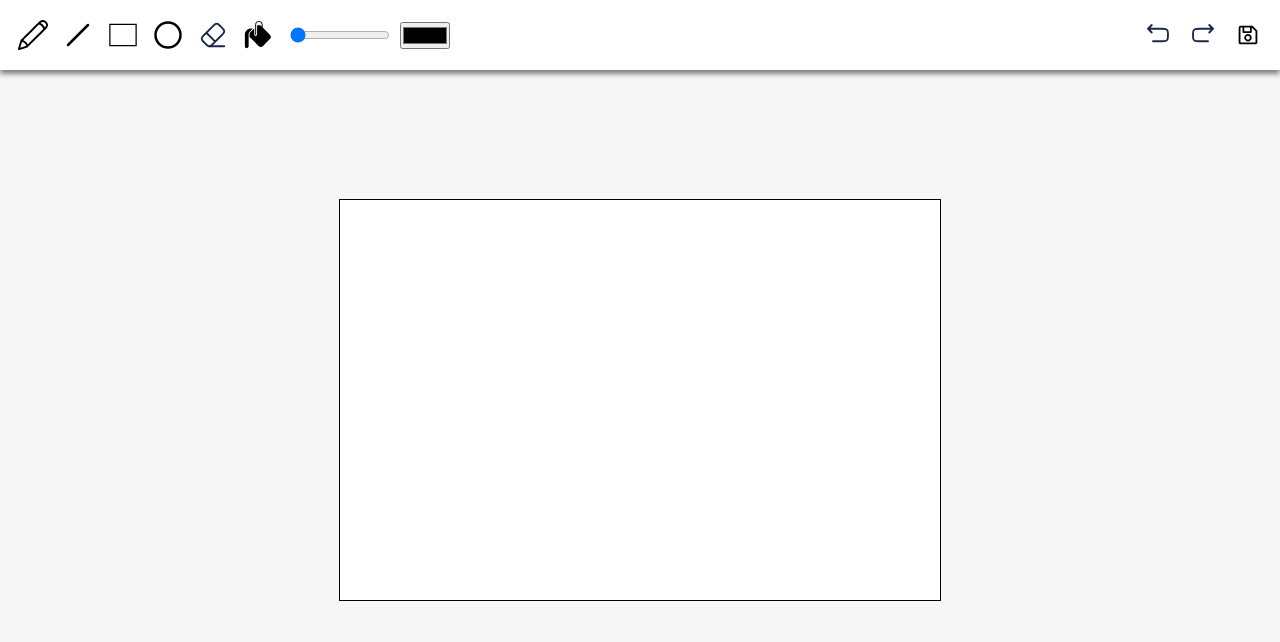
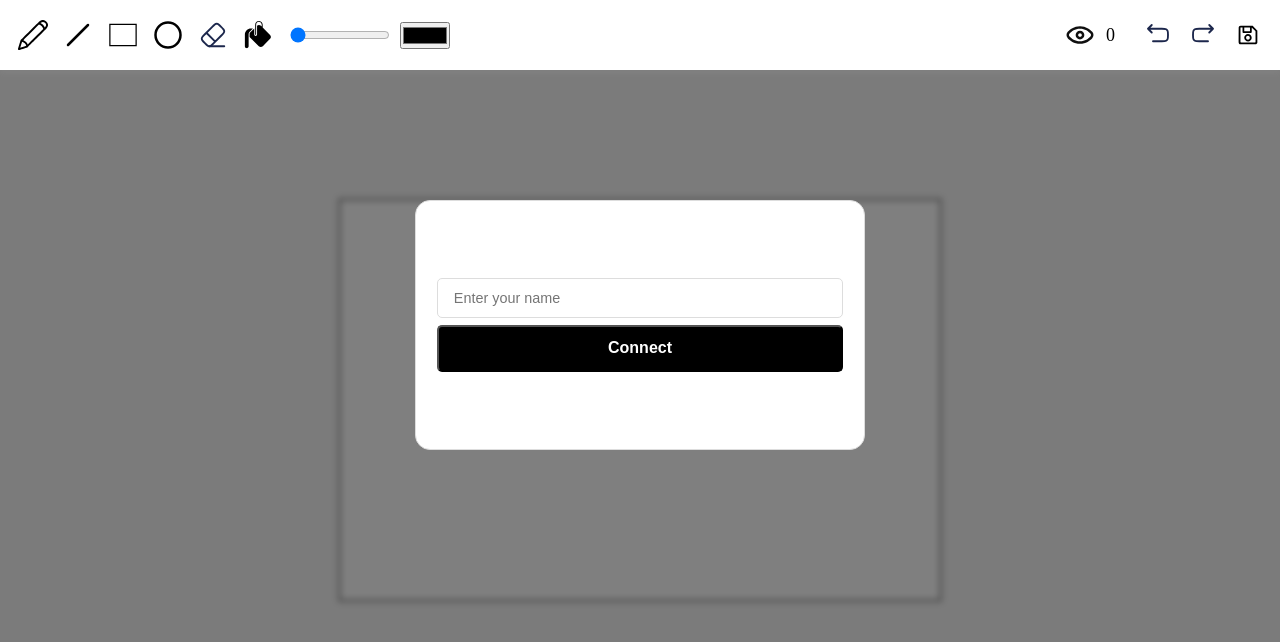
Before and after one commit to OlAndrey/React-Paint, a React (Create React App) app in the folder client/: page /f189751ed818 in a window 1280 px wide. Shown: the top 642 px of the page. Built offline with nearby package versions, Linux system fonts and the light colour scheme.

Commit message:
chore(client): added websocket connection

```diff
--- a/client/package.json
+++ b/client/package.json
@@ -15,7 +15,9 @@
     "react": "^18.2.0",
     "react-dom": "^18.2.0",
     "react-redux": "^8.1.1",
+    "react-router-dom": "^6.14.2",
     "react-scripts": "5.0.1",
+    "react-toastify": "^9.1.3",
     "typescript": "^4.9.5",
     "web-vitals": "^2.1.4"
   },
--- a/client/src/App.tsx
+++ b/client/src/App.tsx
@@ -1,7 +1,8 @@
+import { useState } from "react"
 import "./styles/app.css"
 import Canvas from './components/Canvas'
 import ToolBar from './components/Toolbar'
-import { useState } from "react"
+import Auth from "./components/Auth"
 
 function App() {
   const [canvas, setCanvas] = useState<HTMLCanvasElement | null>(null)
@@ -9,6 +10,7 @@ function App() {
   return (
     <div className="app">
       <ToolBar canvas={canvas} />
+      <Auth />
       <Canvas setCanvas={setCanvas} />
     </div>
   )
--- /dev/null
+++ b/client/src/components/Auth.tsx
@@ -0,0 +1,91 @@
+import { MutableRefObject, useRef, useState } from 'react'
+import { useParams } from 'react-router-dom'
+import { Slide, ToastContainer, toast } from 'react-toastify'
+import 'react-toastify/dist/ReactToastify.css'
+import '../styles/modal.css'
+import { useAppDispatch } from '../hooks/redux'
+import { setCanvasUsers, setUserName } from '../store/reducers/canvasSlice'
+
+const Auth = () => {
+  const inputRef = useRef() as MutableRefObject<HTMLInputElement>
+  const [showModal, setShowModal] = useState(true)
+  const dispatch = useAppDispatch()
+  let { id } = useParams()
+
+  const infoRoom = (params: any, isNewUser: boolean) => {
+    const toastOpnions = {
+      position: toast.POSITION.BOTTOM_RIGHT,
+      autoClose: 3000,
+      hideProgressBar: false,
+      transition: Slide
+    }
+    dispatch(setCanvasUsers(params.clients))
+
+    if (isNewUser) {
+      const message = 'User ' + params.userName + ' joined the canvas'
+      toast.success(message, toastOpnions)
+    } else {
+      const message = 'User ' + params.userName + ' left the canvas!'
+      toast.warn(message, toastOpnions)
+    }
+  }
+
+  const connect = () => {
+    if (inputRef.current.value.trim()) {
+      const ws = new WebSocket('ws://localhost:5000')
+      ws.onopen = function () {
+        const obj = {
+          type: 'connect',
+          params: { room: id, id: Date.now(), name: inputRef.current.value }
+        }
+        ws.send(JSON.stringify(obj))
+      }
+
+      ws.onmessage = function (event) {
+        const obj = JSON.parse(event.data)
+        const type = obj.type
+        const params = obj.params
+        console.log(obj)
+        switch (type) {
+          case 'info-room':
+            dispatch(setCanvasUsers(params.clients))
+            dispatch(setUserName(inputRef.current.value))
+            setShowModal(false)
+            break
+
+          case 'info-connect':
+            infoRoom(params, true)
+            break
+
+          case 'info-leave':
+            infoRoom(params, false)
+            break
+
+          default:
+            console.warn(`Type: ${type} unknown`)
+            break
+        }
+      }
+
+      window.addEventListener('beforeunload', () => {
+        ws.send('{ "type": "leave" }')
+      })
+    }
+  }
+
+  return (
+    <>
+      <section className={'modal ' + (showModal ? '' : 'hidden')}>
+        <input type="text" ref={inputRef} placeholder="Enter your name" />
+        <button className="btn" onClick={() => connect()}>
+          Connect
+        </button>
+      </section>
+
+      <div className={'overlay' + (showModal ? '' : 'hidden')}></div>
+      <ToastContainer limit={2} />
+    </>
+  )
+}
+
+export default Auth
--- a/client/src/components/Toolbar.tsx
+++ b/client/src/components/Toolbar.tsx
@@ -11,7 +11,7 @@ type ToolBarPropsType = {
 }
 
 const ToolBar: React.FC<ToolBarPropsType> = ({ canvas }) => {
-  const { redoList, undoList } = useAppSelector((state) => state.canvasState)
+  const { canvasUsers, redoList, undoList } = useAppSelector((state) => state.canvasState)
   const { toolName, toolColor, toolLineWidth } = useAppSelector((state) => state.toolState)
   const tool = useTool(canvas, toolName)
   const dispatch = useAppDispatch()
@@ -58,15 +58,19 @@ const ToolBar: React.FC<ToolBarPropsType> = ({ canvas }) => {
         }}
       />
 
+      <div className="toolbar__user-num">
+        <Icon name="EyeIcon" fill="none" />
+        {canvasUsers}
+      </div>
+
       <button
-        style={{ marginLeft: 'auto' }}
         className="toolbar__btn"
         disabled={!undoList.length}
         onClick={() => {
           if (canvas) dispatch(undo(canvas, undoList[undoList.length - 1]))
         }}
       >
-        <Icon name="UndoIcon" fill='none' />
+        <Icon name="UndoIcon" fill="none" />
       </button>
 
       <button
@@ -76,7 +80,7 @@ const ToolBar: React.FC<ToolBarPropsType> = ({ canvas }) => {
           if (canvas) dispatch(redo(canvas, redoList[redoList.length - 1]))
         }}
       >
-        <Icon name="RedoIcon" fill='none' />
+        <Icon name="RedoIcon" fill="none" />
       </button>
       <button className="toolbar__btn">
         <Icon name="SaveIcon" />
--- a/client/src/icons/index.ts
+++ b/client/src/icons/index.ts
@@ -43,6 +43,14 @@ const SaveIcon = [
   '0 0 256 256'
 ]
 
+const EyeIcon = [
+  `
+    <path fill-rule="evenodd" clip-rule="evenodd" d="M11.9944 15.5C13.9274 15.5 15.4944 13.933 15.4944 12C15.4944 10.067 13.9274 8.5 11.9944 8.5C10.0614 8.5 8.49439 10.067 8.49439 12C8.49439 13.933 10.0614 15.5 11.9944 15.5ZM11.9944 13.4944C11.1691 13.4944 10.5 12.8253 10.5 12C10.5 11.1747 11.1691 10.5056 11.9944 10.5056C12.8197 10.5056 13.4888 11.1747 13.4888 12C13.4888 12.8253 12.8197 13.4944 11.9944 13.4944Z" fill="#0F0F0F"/>
+    <path fill-rule="evenodd" clip-rule="evenodd" d="M12 5C7.18879 5 3.9167 7.60905 2.1893 9.47978C0.857392 10.9222 0.857393 13.0778 2.1893 14.5202C3.9167 16.391 7.18879 19 12 19C16.8112 19 20.0833 16.391 21.8107 14.5202C23.1426 13.0778 23.1426 10.9222 21.8107 9.47978C20.0833 7.60905 16.8112 5 12 5ZM3.65868 10.8366C5.18832 9.18002 7.9669 7 12 7C16.0331 7 18.8117 9.18002 20.3413 10.8366C20.9657 11.5128 20.9657 12.4872 20.3413 13.1634C18.8117 14.82 16.0331 17 12 17C7.9669 17 5.18832 14.82 3.65868 13.1634C3.03426 12.4872 3.03426 11.5128 3.65868 10.8366Z" fill="#0F0F0F"/>
+  `,
+  '0 0 24 24'
+]
+
 const icons: Record<string, string[]> = {
   PencilIcon,
   LineIcon,
@@ -50,6 +58,7 @@ const icons: Record<string, string[]> = {
   CircleIcon,
   EraserIcon,
   FillIcon,
+  EyeIcon,
   UndoIcon,
   RedoIcon,
   SaveIcon
--- a/client/src/index.tsx
+++ b/client/src/index.tsx
@@ -1,6 +1,7 @@
 import React from 'react'
 import ReactDOM from 'react-dom/client'
 import { Provider } from 'react-redux'
+import { BrowserRouter, Routes, Route, Navigate } from 'react-router-dom'
 import App from './App'
 import reportWebVitals from './reportWebVitals'
 import { store } from './store/store'
@@ -9,7 +10,15 @@ const root = ReactDOM.createRoot(document.getElementById('root') as HTMLElement)
 root.render(
   <React.StrictMode>
     <Provider store={store}>
-      <App />
+      <BrowserRouter>
+        <Routes>
+          <Route path="/:id" Component={App}></Route>
+          <Route
+            path="/*"
+            element={<Navigate to={`f${(+new Date()).toString(16)}`} replace={true} />}
+          />
+        </Routes>
+      </BrowserRouter>
     </Provider>
   </React.StrictMode>
 )
--- a/client/src/store/reducers/canvasSlice.ts
+++ b/client/src/store/reducers/canvasSlice.ts
@@ -2,12 +2,16 @@ import { PayloadAction, createSlice } from '@reduxjs/toolkit'
 
 interface CanvasState {
   canvas: HTMLCanvasElement | null
+  userName: string
+  canvasUsers: number
   undoList: string[]
   redoList: string[]
 }
 
 const initialState: CanvasState = {
   canvas: null,
+  userName: '',
+  canvasUsers: 0,
   undoList: [],
   redoList: []
 }
@@ -18,6 +22,12 @@ export const canvasSlice = createSlice({
   reducers: {
     setCanvas: (state, action: PayloadAction<any>) => {
       state.canvas = action.payload
+    },
+    setUserName: (state, action: PayloadAction<string>) => {
+      state.userName = action.payload
+    },
+    setCanvasUsers: (state, action: PayloadAction<number>) => {
+      state.canvasUsers = action.payload
     },
     pushToUndo: (state, action: PayloadAction<string>) => {
       state.undoList.push(action.payload)
@@ -30,10 +40,18 @@ export const canvasSlice = createSlice({
     },
     popToRedo: (state) => {
       state.redoList.pop()
-    },
+    }
   }
 })
 
-export const { setCanvas, pushToUndo, popToUndo, pushToRedo, popToRedo } = canvasSlice.actions
+export const {
+  setCanvas,
+  setUserName,
+  setCanvasUsers,
+  pushToUndo,
+  popToUndo,
+  pushToRedo,
+  popToRedo
+} = canvasSlice.actions
 
 export default canvasSlice.reducer
--- /dev/null
+++ b/client/src/styles/modal.css
@@ -0,0 +1,53 @@
+.modal {
+    display: flex;
+    flex-direction: column;
+    justify-content: center;
+    gap: 0.4rem;
+    width: 450px;
+    padding: 1.3rem;
+    min-height: 250px;
+    position: absolute;
+    z-index: 2;
+    top: 25%;
+    left: calc((100vw - 450px)/2);
+    margin: 0 auto;
+    background-color: white;
+    border: 1px solid #ddd;
+    border-radius: 15px;
+  }
+
+  .modal input {
+    padding: 0.7rem 1rem;
+    border: 1px solid #ddd;
+    border-radius: 5px;
+    font-size: 0.9em;
+  }
+
+  .btn {
+    display: inline-block;
+    padding: 0.8rem 1.4rem;
+    font-weight: 700;
+    background-color: black;
+    color: white;
+    border-radius: 5px;
+    text-align: center;
+    font-size: 1em;
+    cursor: pointer;
+  }
+
+  .overlay {
+    position: fixed;
+    top: 0;
+    bottom: 0;
+    left: 0;
+    right: 0;
+    width: 100%;
+    height: 100%;
+    background: rgba(0, 0, 0, 0.5);
+    backdrop-filter: blur(3px);
+    z-index: 1;
+  }
+
+  .hidden {
+    display: none;
+  }
--- a/client/src/styles/toolbar.css
+++ b/client/src/styles/toolbar.css
@@ -38,3 +38,12 @@
 .toolbar__btn-active {
   background-color: #ccc;
 }
+
+.toolbar__user-num{
+  width: 50px;
+  display: flex;
+  justify-content: space-between;
+  align-items: center;
+  margin: 0 20px 0 auto;
+  font-size: 18px;
+}
```
Also changed, not shown: 1 other file (tests, documents, lock files or other folders).
